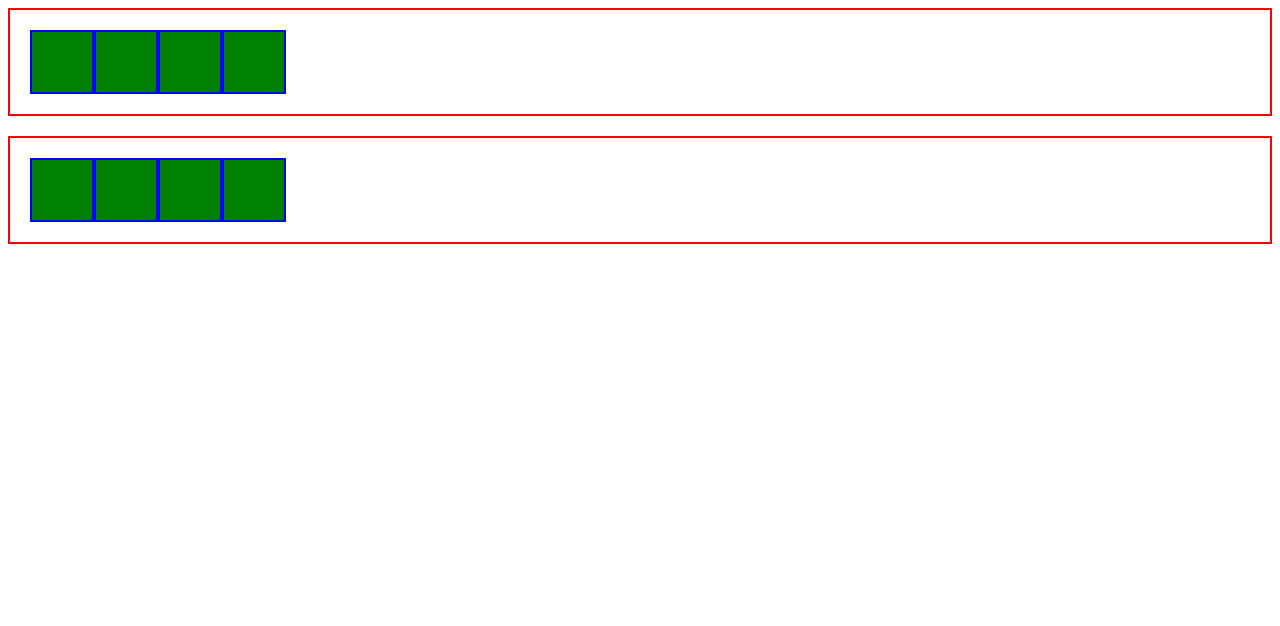
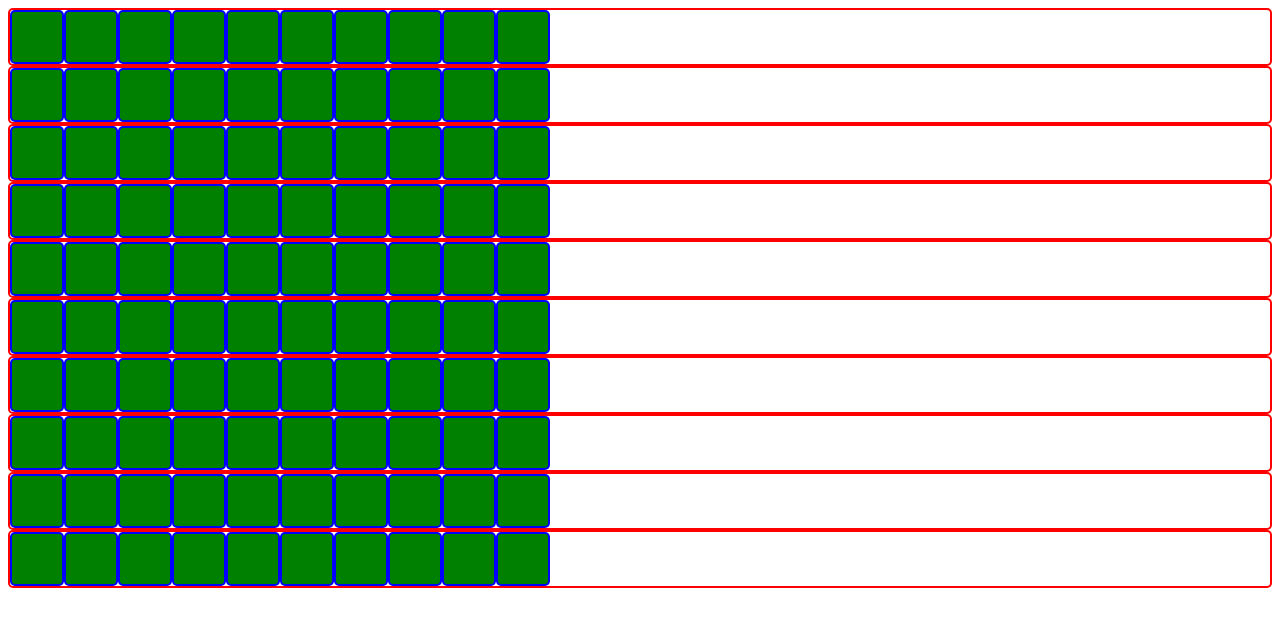
Before and after one commit to Giter-1/etch-a-sketch, a plain HTML site: page index.html in a window 1280 px wide. Drawn offline with Linux system fonts and the light colour scheme.

Commit message:
Create a grid of boxes

```diff
--- a/script.js
+++ b/script.js
@@ -1,33 +1,40 @@
 let container = document.querySelector(".container");
+let k = 10;
 
-container.setAttribute(
-  "style",
-  "display: flex; flex-direction: column; gap: 20px;"
-);
+container.setAttribute("style", "display: flex; flex-direction: column;");
 
 function generateBox() {
-  for (let i = 1; i <= 2; i++) {
+  for (let i = 1; i <= k; i++) {
     let boxColumn = document.createElement("div");
     boxColumn.classList.add("boxColumn");
 
     boxColumn.setAttribute(
       "style",
-      "display: flex; flex-direction: row; padding: 20px; border: 2px solid red;"
+      "display: flex; flex-direction: row; ; border: 2px solid red; border-radius: 5px;"
     );
 
     container.appendChild(boxColumn);
 
-    for (let i = 1; i <= 4; i++) {
+    for (let i = 1; i <= k; i++) {
       let box = document.createElement("div");
       box.classList.add("box");
       box.setAttribute(
         "style",
-        "background-color: green; padding: 30px; border: 2px solid blue;"
+        "background-color: green; max-width: 50px; max-height: 50px; width: 50px; height: 50px; border: 2px solid blue; border-radius: 5px;"
       );
       boxColumn.append(box);
-      console.log("This ran");
     }
   }
 }
 
+function draw() {
+  const box = document.querySelector(".box");
+  box.addEventListener("click", (event) => {
+    box.setAttribute("style", "background-color: black");
+    console.log("this ran two");
+  });
+  console.log("This ran three");
+}
+
 generateBox();
+draw();
```
Also changed, not shown: index.html (+1 -0 lines).
